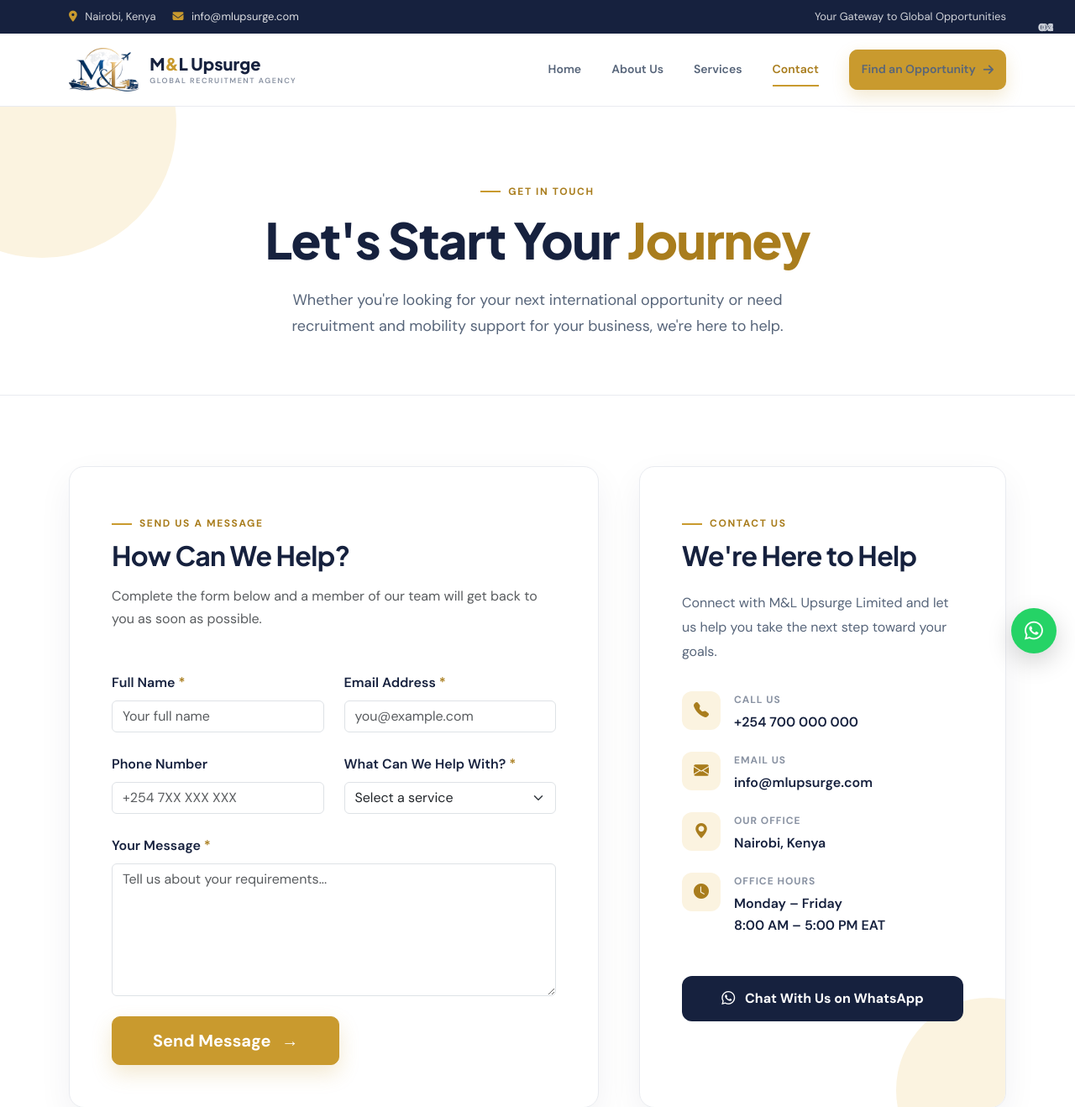
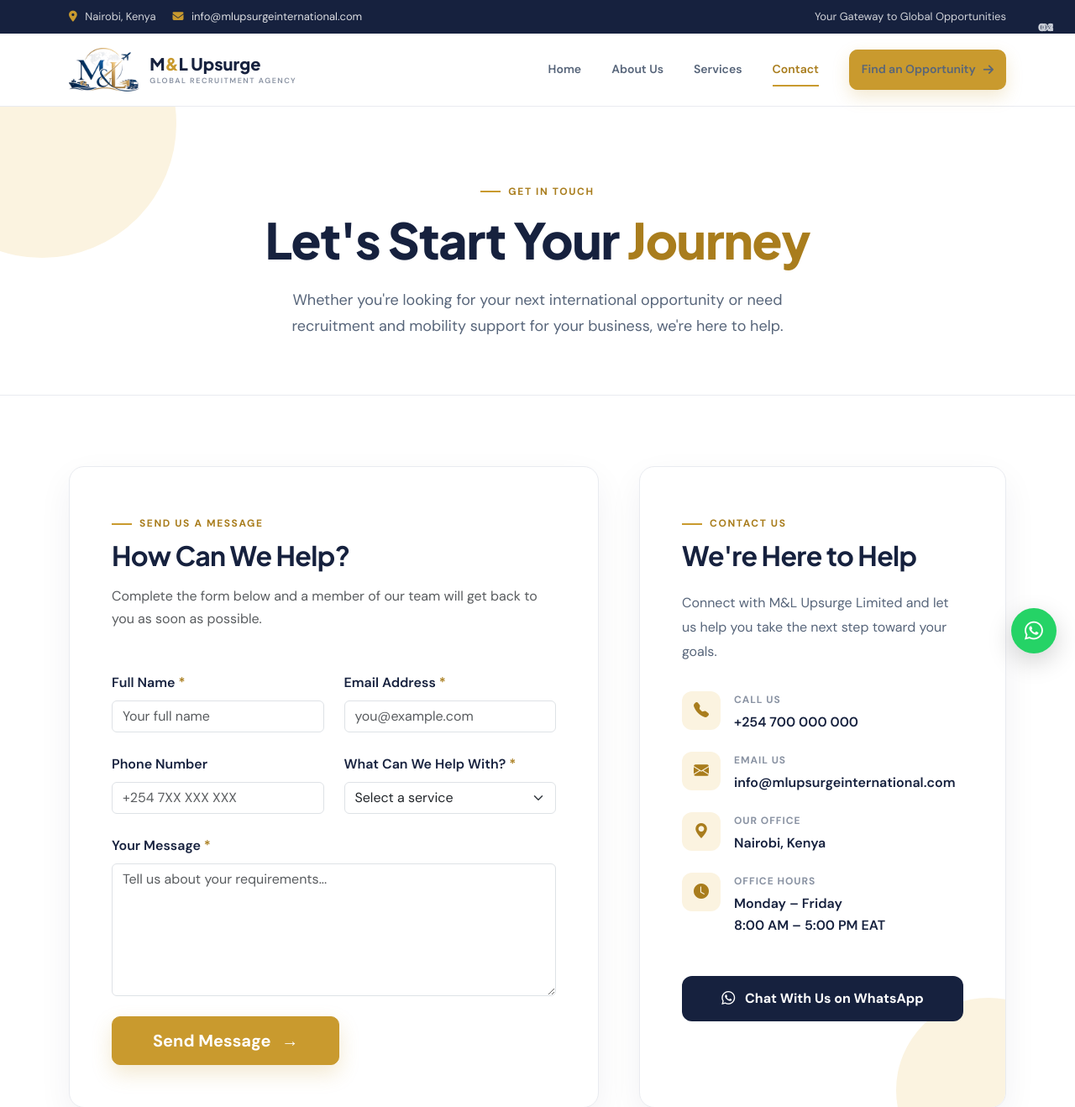
Before and after one commit to CodeOnBytes/M_L_Agency, a Django app: page /contact/ in a window 1280 px wide. Shown: the top 1318 px of the page at 84% size. Run offline with Django 5.2, Linux system fonts and the light colour scheme.

Commit message:
changed email address

```diff
--- a/templates/core/base.html
+++ b/templates/core/base.html
@@ -107,9 +107,9 @@
                     Nairobi, Kenya
                 </span>
 
-                <a href="mailto:info@mlupsurge.com">
+                <a href="mailto:info@mlupsurgeinternational.com">
                     <i class="fa-solid fa-envelope"></i>
-                    info@mlupsurge.com
+                    info@mlupsurgeinternational.com
                 </a>
 
             </div>
@@ -438,8 +438,8 @@
 
                     <i class="fa-solid fa-envelope"></i>
 
-                    <a href="mailto:info@mlupsurge.com">
-                        info@mlupsurge.com
+                    <a href="mailto:info@mlupsurgeinternational.com">
+                        info@mlupsurgeinternational.com
                     </a>
 
                 </div>
--- a/templates/core/contact.html
+++ b/templates/core/contact.html
@@ -298,10 +298,10 @@
                             </span>
 
                             <a
-                                href="mailto:info@mlupsurge.com"
+                                href="mailto:info@mlupsurgeinternational.com"
                                 class="contact-value"
                             >
-                                info@mlupsurge.com
+                                info@mlupsurgeinternational.com
                             </a>
 
                         </div>
@@ -535,7 +535,7 @@
             </p>
 
             <a
-                href="mailto:info@mlupsurge.com"
+                href="mailto:info@mlupsurgeinternational.com"
                 class="btn btn-primary btn-lg"
             >
                 Start a Conversation
```
